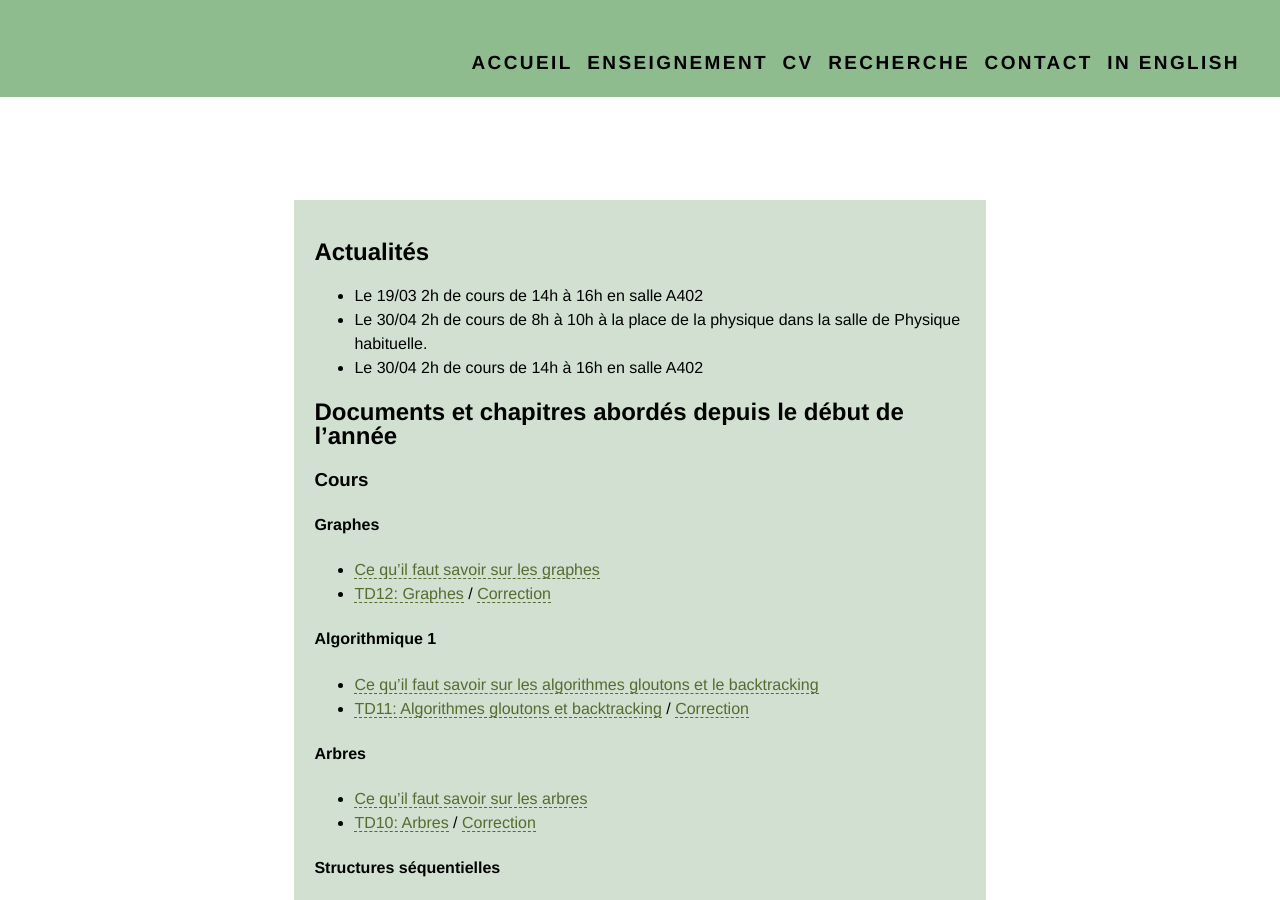
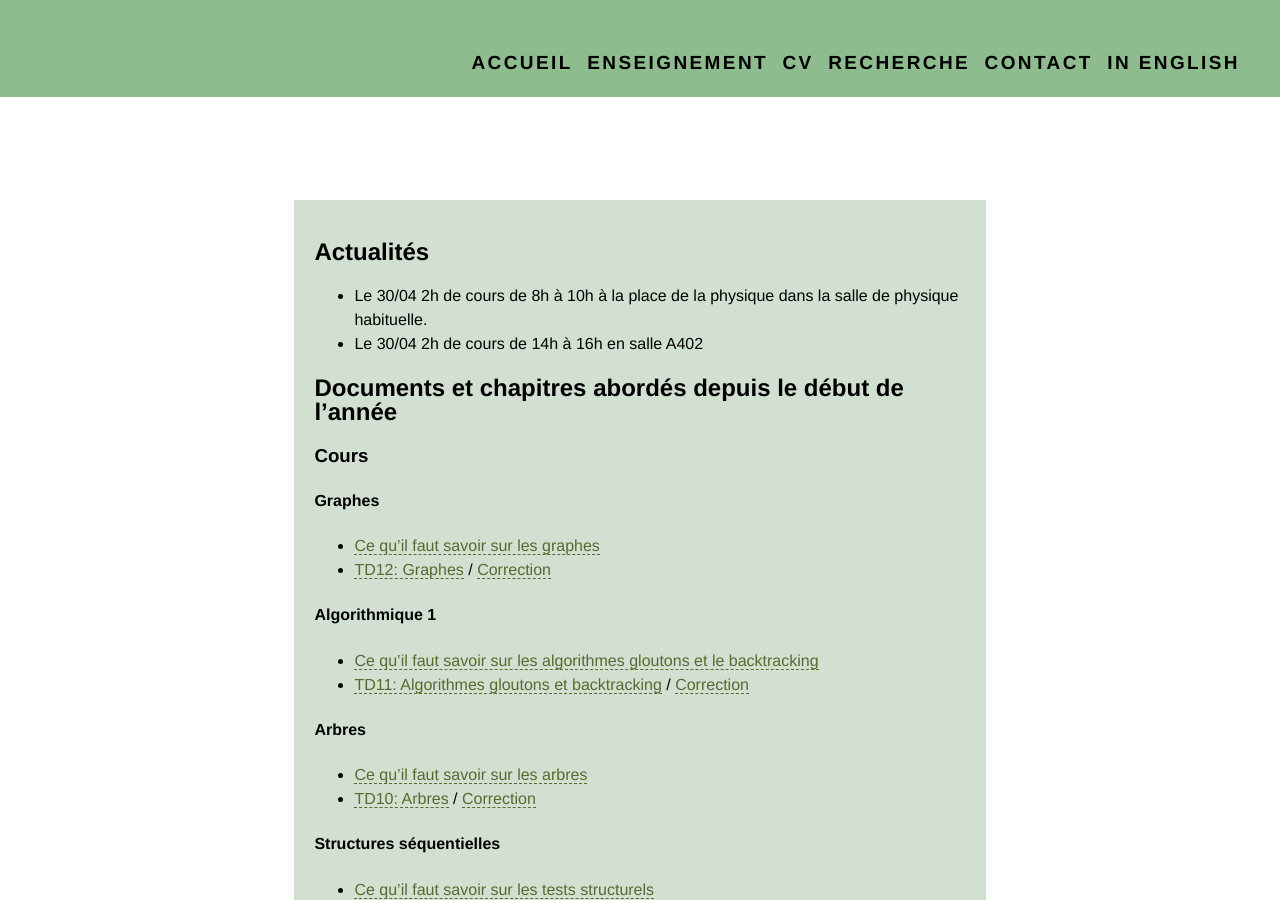
Before and after one commit to VladislavTempez/Vladislavtempez.github.io, a Jekyll site: the page built from pages/mp2i.md, in a window 1280 px wide and 900 px high. Built offline with Jekyll 4.4.1, drawn with Linux system fonts in a browser that asks for light colours; some of the changed text lies outside the part shown.

```diff
--- a/pages/mp2i.md
+++ b/pages/mp2i.md
@@ -5,8 +5,7 @@ permalink: /teaching/mp2i/
 description: Vladislav Tempez - Enseignement - MP2I - Informatique
 ---
 ## Actualités
-- Le 19/03 2h de cours de 14h à 16h en salle A402
-- Le 30/04 2h de cours de 8h à 10h à la place de la physique dans la salle de Physique habituelle.
+- Le 30/04 2h de cours de 8h à 10h à la place de la physique dans la salle de physique habituelle.
 - Le 30/04 2h de cours de 14h à 16h en salle A402
 
 ## Documents et chapitres abordés depuis le début de l'année
```
Also changed, not shown: other parts of pages/mp2i.md (+1 -0 lines).
